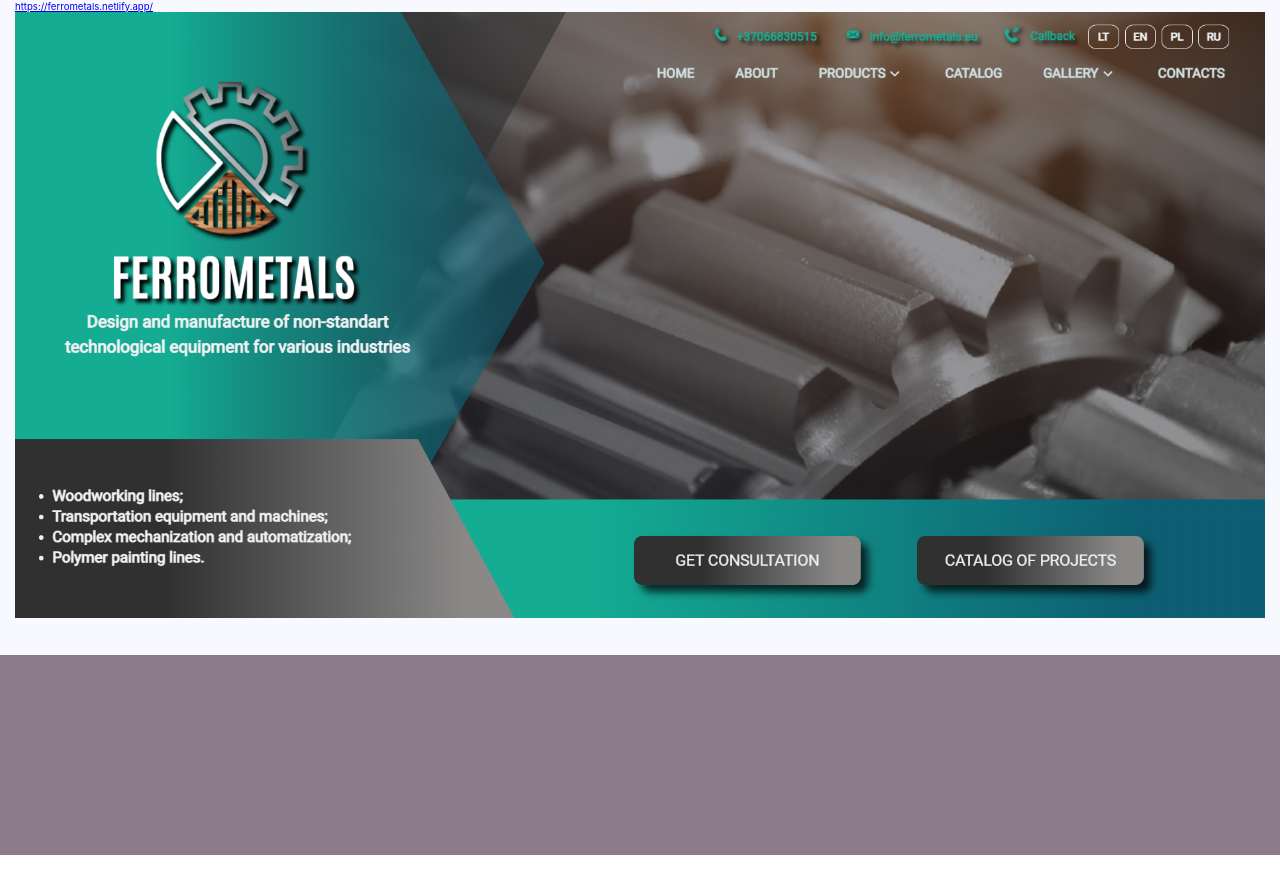
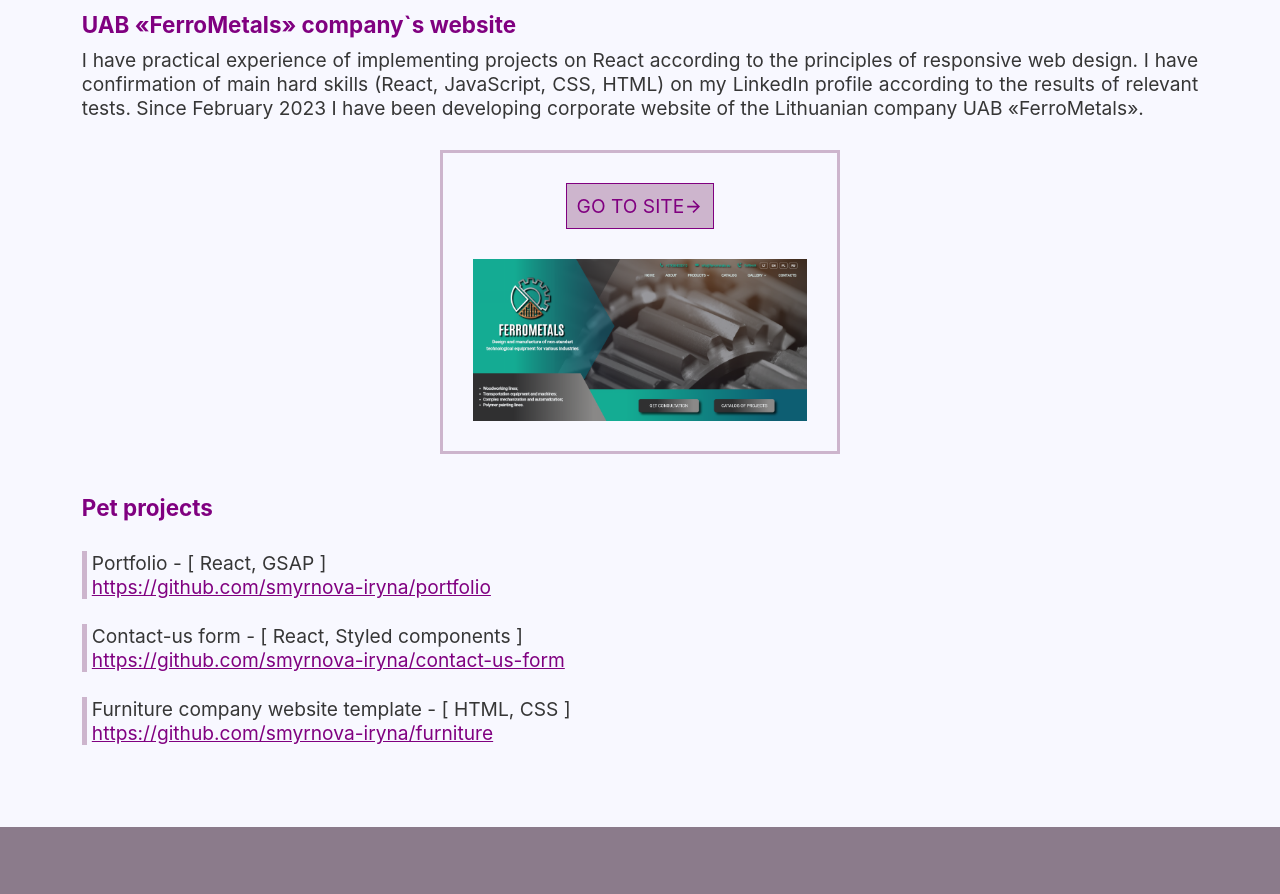
Before and after one commit to smyrnova-iryna/portfolio, a React (Create React App) app in the folder portfolio-website/: page / in a window 1280 px wide. Shown: the part 634-1528 px from the top of the page. Before the commit the page ends 1489 px from the top, so only its background shows below. Built offline with nearby package versions, Linux system fonts and the light colour scheme.

Commit message:
Update portfolio section styles

```diff
--- a/portfolio-website/src/App.css
+++ b/portfolio-website/src/App.css
@@ -338,7 +338,6 @@
   position: absolute;
   width: 1px;
   height: 1px;
-  border: 2px solid pink;
   top: -40px
   /* top: -60px */
 }
@@ -365,11 +364,97 @@
   text-align: justify;
 }
 
-.Projects-Container {
+.Projects-Container, .Pet-Projects {
   display: flex;
   flex-direction: column;
   gap: 10px;
 }
+
+.Pet-Projects-List {
+  display: flex;
+  flex-direction: column;
+  gap: 7px
+}
+
+.Pet-Project-Container {
+  background: linear-gradient(to right, var(--third-details-color) 5px, var(--main-page-color) 5px);
+  padding-left: 10px;
+}
+
+.Pet-Project-Link {
+  color: var(--first-details-color)
+}
+
+.Project-Link {
+  display: flex;
+  flex-direction: column;
+  gap: 5px;
+  align-items: center;
+  padding: 10px;
+  text-decoration: none;
+  border: 3px solid var(--third-details-color);
+}
+
+.Project-Link-Title {
+  display: flex;
+  align-items: center;
+  text-transform: uppercase;
+  font-weight: 800%;
+  background-color: var(--third-details-color);
+  border: 1px solid var(--first-details-color);
+  padding: 2px;
+  color: var(--first-details-color);
+}
+
+.Project-Link-Title:hover {
+  background-color: var(--second-details-color);
+}
+
+.Standart-Icon {
+  font-size: 100%!important;
+}
+
+@media screen and (min-width: 950px){
+  .Portfolio-anchor {
+    top: -60px
+  }
+}
+
+@media screen and (min-width: 420px){
+  .Portfolio {
+    font-size: 90%;
+  }
+  .Project-Link-Title {
+    padding: 10px;
+  }
+  .Project-Link {
+    gap: 15px;
+    max-width: 400px;
+    align-self: center;
+  }
+}
+
+@media screen and (min-width: 750px){
+  .Portfolio {
+    font-size: 120%;
+    padding: 3% 6% 6%6%;
+    gap: 40px
+  }
+
+  .Project-Link {
+    gap: 30px;
+    padding: 30px;
+  }
+
+  .Projects-Container, .Pet-Projects {
+    gap: 30px;
+  }
+
+  .Pet-Projects-List {
+    gap: 25px
+  }
+}
+
 
 /* Portfolio styles/////////////////////////////////////////////////////////////////////////////////////////////////// */
 
--- a/portfolio-website/src/App.js
+++ b/portfolio-website/src/App.js
@@ -10,6 +10,7 @@
 import MenuIcon from '@mui/icons-material/Menu';
 import MailOutlineIcon from '@mui/icons-material/MailOutline';
 import CloseIcon from '@mui/icons-material/Close';
+import ArrowForwardIcon from '@mui/icons-material/ArrowForward';
 
 import { gsap } from "gsap";
 
@@ -67,6 +68,7 @@
         duration: 1,
         x: -500,
       });
+
 
     }, comp);
 
@@ -161,13 +163,21 @@
             <div className="Projects-Container">
               <p className="Project-Description">{currentData.mainSection.portfolio.projects[0].description}</p>
               <a className="Project-Link" href={currentData.mainSection.portfolio.projects[0].link}>
-                <p>{currentData.mainSection.portfolio.projects[0].link}</p>
+                <p className="Project-Link-Title">{currentData.mainSection.portfolio.projects[0].linkTitle} <ArrowForwardIcon className='Standart-Icon' /></p>
                 <img src={require("./data/img/ferrometals-preview-image.png")} target="blank" alt="FerroMetals website preview"></img>
               </a>
             </div>
           </div>
           <div className="Pet-Projects">
-
+          <h3 className="Standart-Subheading">{currentData.mainSection.portfolio.petProjects.heading}</h3>
+          <ul className="Pet-Projects-List">
+            {currentData.mainSection.portfolio.petProjects.projects.map((item) =>
+                      <li key={item.title} className="Pet-Project-Container">
+                          <p><span>{item.title}</span> - [ <span>{item.technologies}</span> ]</p>
+                          <a className="Pet-Project-Link" href={item.link} target='blank'>{item.link}</a>
+                      </li>
+                      )}
+          </ul>
           </div>
         </article>
       </section>
--- a/portfolio-website/src/data/dataEn.js
+++ b/portfolio-website/src/data/dataEn.js
@@ -32,9 +32,30 @@
                     to the results of relevant tests. Since February 2023 I have been
                     developing corporate website of the Lithuanian company UAB
                     «FerroMetals».`,
-                    link: "https://ferrometals.netlify.app/"
+                    link: "https://ferrometals.netlify.app/",
+                    linkTitle: "Go to site"
                 }
-            ]
+            ],
+            petProjects: {
+                heading: "Pet projects",
+                projects: [
+                    {
+                        title: "Portfolio",
+                        technologies: "React, GSAP",
+                        link: "https://github.com/smyrnova-iryna/portfolio"
+                    },
+                    {
+                        title: "Contact-us form",
+                        technologies: "React, Styled components",
+                        link: "https://github.com/smyrnova-iryna/contact-us-form"
+                    },
+                    {
+                        title: "Furniture company website template",
+                        technologies: "HTML, CSS",
+                        link: "https://github.com/smyrnova-iryna/furniture"
+                    }
+                ]
+            }
         }
     },
     footer: {}
```
